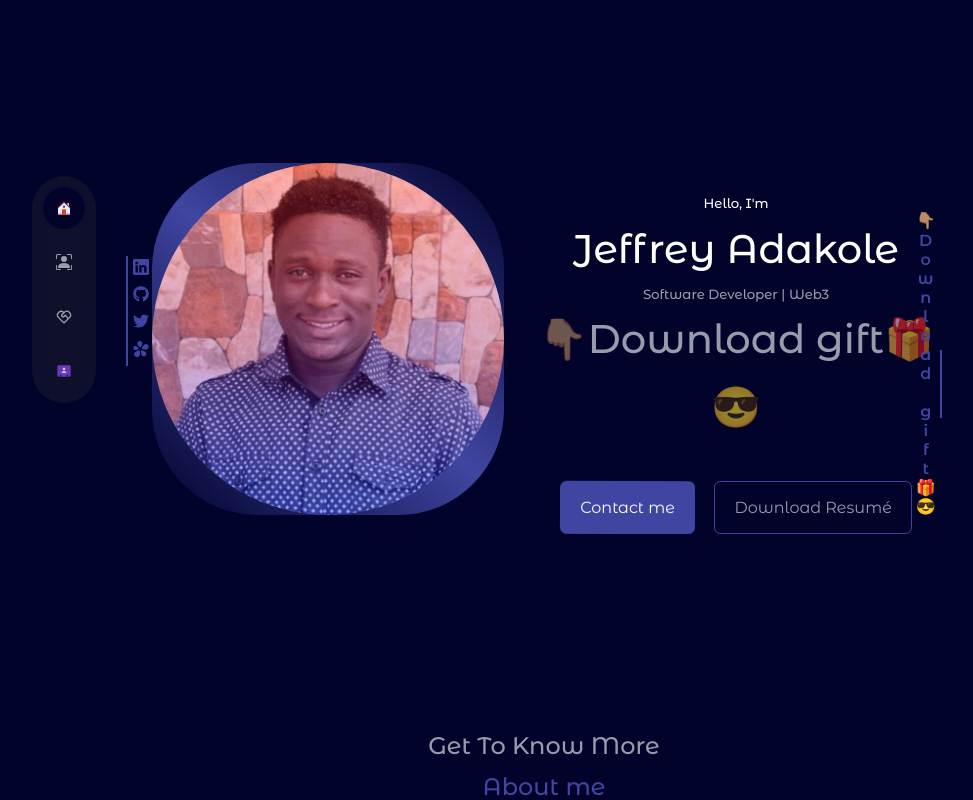
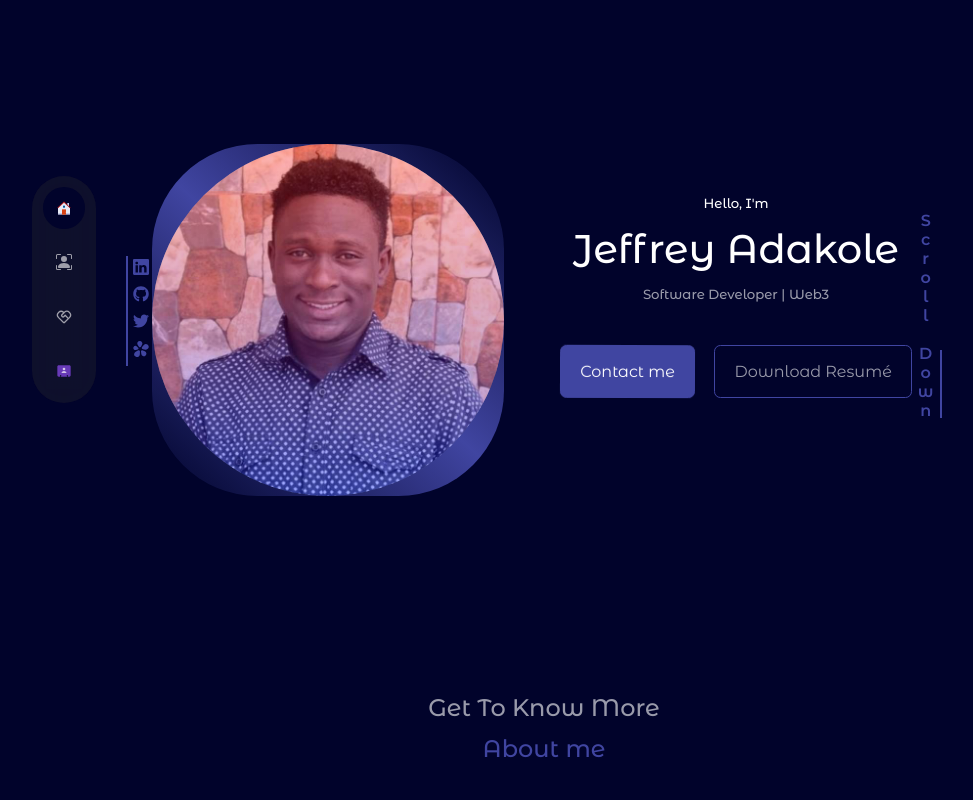
Before and after one commit to Jeff-Ad/portfolio-site, a React (Create React App) app: page / in a window 1280 px wide. Shown: the top 800 px of the page, without its empty margins (96-1069 px from the left). Built offline with nearby package versions, Linux system fonts and the light colour scheme.

Commit message:
disabled gift download

```diff
--- a/src/components/footer/Footer.jsx
+++ b/src/components/footer/Footer.jsx
@@ -1,5 +1,5 @@
 import React from "react";
-import Bit from "../../images/BloodMoneyinTech.pdf";
+// import Bit from "../../images/BloodMoneyinTech.pdf";
 import "./footer.css";
 function Footer() {
   return (
@@ -9,11 +9,11 @@ function Footer() {
           <small>&copy; Designe And Built By Jeffrey Adakole</small>
         </div>
       </a>
-      <div className="footer__content">
+      {/* <div className="footer__content">
         <a href={Bit} className="btn btn-primary ani">
           Download Gift 🎁🤩
         </a>
-      </div>
+      </div> */}
     </footer>
   );
 }
--- a/src/components/header/Header.jsx
+++ b/src/components/header/Header.jsx
@@ -62,7 +62,7 @@ function Header() {
           data-aos-once="true"
         >
           Software Developer | Web3
-          <div>
+          {/* <div>
             <Link
               className="text-light cur"
               to="footer"
@@ -73,15 +73,15 @@ function Header() {
             >
               <h1> 👇🏽Download gift🎁😎</h1>
             </Link>
-          </div>
+          </div> */}
           <div>
             <HeaderSocials />
           </div>
         </h5>
-        {/* <a href="#contact" className="scroll__down fav">
+        <a href="#contact" className="scroll__down fav">
           Scroll Down
-        </a> */}
-        <Link
+        </a>
+        {/* <Link
           className="scroll__down fav"
           to="footer"
           spy={true}
@@ -90,7 +90,7 @@ function Header() {
           duration={200}
         >
           👇🏽Download gift🎁😎
-        </Link>
+        </Link> */}
         <Resume />
       </div>
     </header>
--- a/src/components/header/header.css
+++ b/src/components/header/header.css
@@ -185,9 +185,9 @@ header {
 /***** small devices *****/
 
 @media screen and (max-width: 600px) {
-  header {
+  /* header {
     /* height: 90vh; */
-  }
+  /* } */
   .smd {
     display: none;
   }
```
